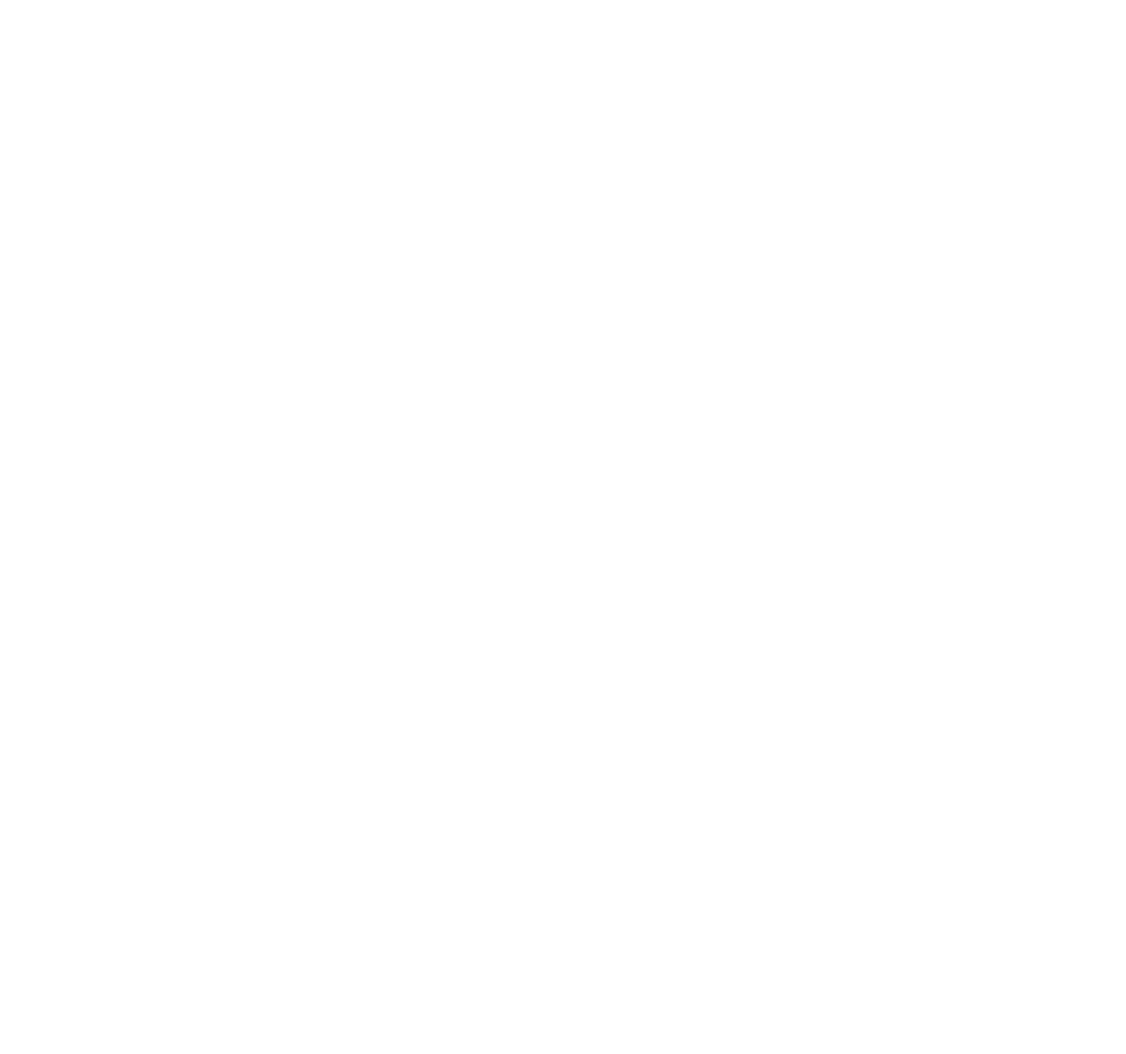
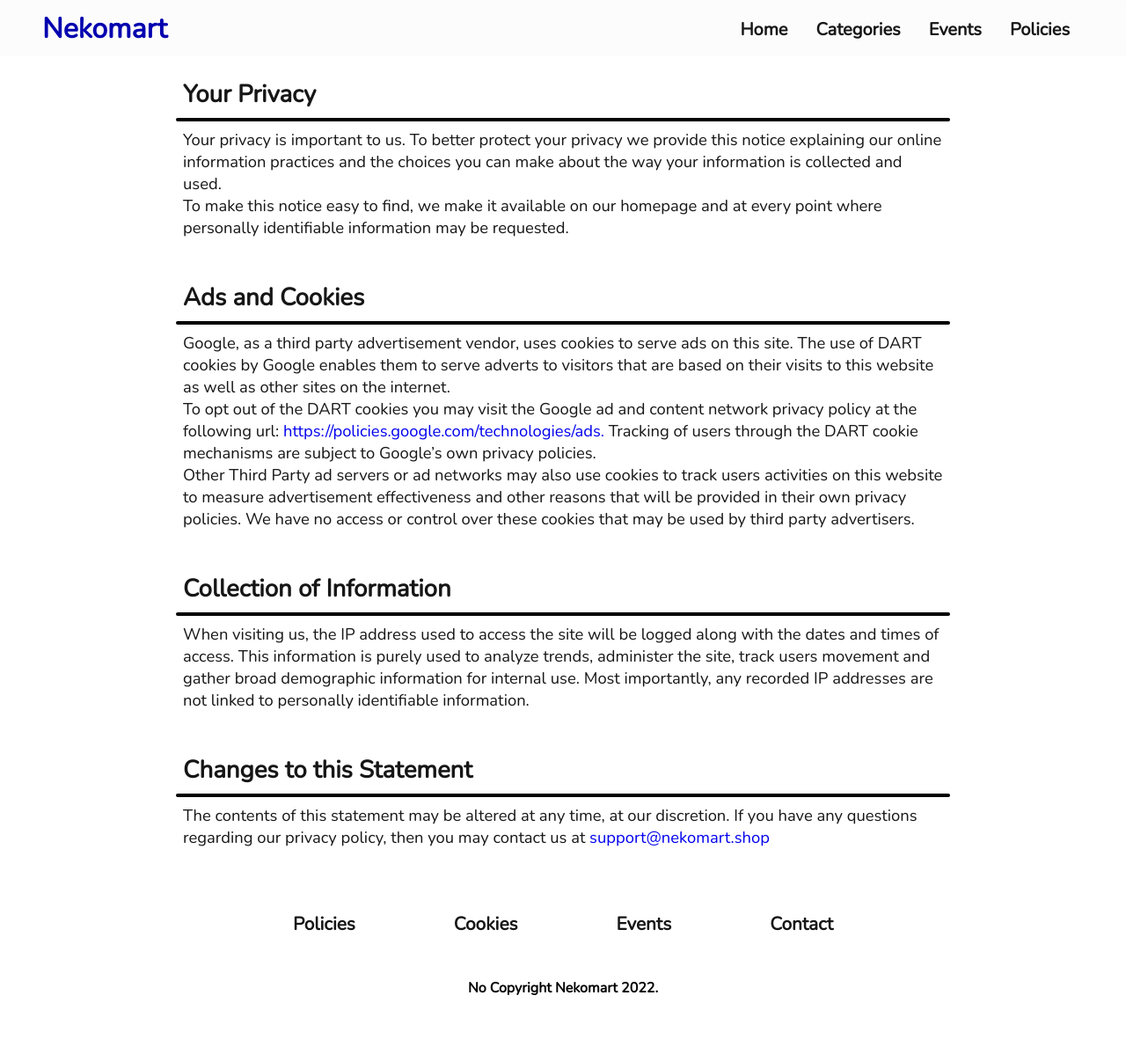
Before and after one commit to originlimit/nekomart, a plain HTML site: page pages/policies.html in a window 1280 px wide. Shown: the whole page at 88% size. Before the commit the page ends 800 px from the top, so only its background shows below. Drawn offline with Linux system fonts and the light colour scheme.

Commit message:
added and finished policies page

```diff
--- a/pages/policies.html
+++ b/pages/policies.html
@@ -0,0 +1,76 @@
+<!DOCTYPE html>
+<html lang="en-US">
+<head>
+    <meta charset="UTF-8">
+    <meta name="viewport" content="width=device-width, initial-scale=1.0">
+    <title>Nekomart — Policies</title>
+    <link rel="stylesheet" type="text/css" href="/styles/main.css">
+    <link rel="stylesheet" href="/styles/policies.css">
+    <meta name="description" content="Nekomart's policies">
+    <link rel="shortcut icon" type="image/ico" href="/assets/favicon.ico"/>
+</head>
+<body>
+    <header class="header">
+        <nav class="navbar container" id="navbar">
+            <a href="/index.html" id="nav-logo">Nekomart</a>
+            <button onclick="menuToggle()" class="hamburger" id="hamburger">
+                <img alt="menu-button" src="/assets/hamburger-menu.svg">
+            </button>
+        </nav>
+        <ul class="nav-list container" id="nav-list">
+            <li class="nav-item-container"><a href="/index.html" class="nav-list-item">Home</a></li>
+            <li class="nav-item-container"><a href="#" class="nav-list-item">Categories</a></li>
+            <li class="nav-item-container"><a href="#" class="nav-list-item">Events</a></li>
+            <li class="nav-item-container"><a href="/pages/policies.html" class="nav-list-item">Policies</a></li>
+        </ul>
+    </header>
+    <div id="filler"></div>
+    <main id="policies" class="container main">
+        <section id="privacy" class="card">
+            <h1 class="content">Your Privacy</h1>
+            <h5>
+                <hr>
+            </h5>
+            <p class="content">Your privacy is important to us. To better protect your privacy we provide this notice explaining our online information practices and the choices you can make about the way your information is collected and used.
+            <br>
+            To make this notice easy to find, we make it available on our homepage and at every point where personally identifiable information may be requested.</p>
+        </section>
+        <section id="cookies" class="card">
+            <h1 class="content">Ads and Cookies</h1>
+            <h5>
+                <hr>
+            </h5>
+            <p class="content">Google, as a third party advertisement vendor, uses cookies to serve ads on this site. The use of DART cookies by Google enables them to serve adverts to visitors that are based on their visits to this website as well as other sites on the internet.
+            <br>
+            To opt out of the DART cookies you may visit the Google ad and content network privacy policy at the following url: <a href="https://policies.google.com/technologies/ads">https://policies.google.com/technologies/ads.</a> Tracking of users through the DART cookie mechanisms are subject to Google’s own privacy policies.
+            <br>
+            Other Third Party ad servers or ad networks may also use cookies to track users activities on this website to measure advertisement effectiveness and other reasons that will be provided in their own privacy policies. We have no access or control over these cookies that may be used by third party advertisers.</p>
+        </section>
+        <section id="info-collection" class="card">
+            <h1 class="content">Collection of Information</h1>
+            <h5>
+                <hr>
+            </h5>
+            <p class="content">When visiting us, the IP address used to access the site will be logged along with the dates and times of access. This information is purely used to analyze trends, administer the site, track users movement and gather broad demographic information for internal use. Most importantly, any recorded IP addresses are not linked to personally identifiable information.</p>
+        </section>
+        <section id="changes-contact" class="card">
+            <h1 class="content">Changes to this Statement</h1>
+            <h5>
+                <hr>
+            </h5>
+            <p class="content">The contents of this statement may be altered at any time, at our discretion.
+            If you have any questions regarding our privacy policy, then you may contact us at <a href="mailto:support@thisemailisntreal.shop">support@nekomart.shop</a></p>
+        </section>
+    </main>
+    <footer class="container footer">
+        <div class="container">
+            <a href="/pages/policies.html" class="footer-item">Policies</a>
+            <a href="/pages/policies.html#cookies" class="footer-item">Cookies</a>
+            <a href="#" class="footer-item">Events</a>
+            <a href="/pages/policies.html#changes-contact" class="footer-item">Contact</a>
+        </div>
+        <section id="copyright">No Copyright Nekomart 2022.</section>
+    </footer>
+    <script src="/scripts/menuToggle.js"></script>
+</body>
+</html>
--- /dev/null
+++ b/styles/policies.css
@@ -0,0 +1,32 @@
+.main {
+    flex-direction: column;
+    align-items: center;
+}
+
+body {
+    background-color: #ffffff;
+}
+
+.card {
+    color: var(--dark);
+    max-width: 60rem;
+    padding: 1rem 2.5rem;
+    font-size: 1.15rem;
+}
+
+hr {
+    height: .25rem;
+    background-color: black;
+    border-radius: .15rem;
+}
+
+.content {
+    margin: .5rem;
+}
+
+@media(max-width: 47rem){
+    .card {
+        padding: 1rem;
+        font-size: 1rem;
+    }
+}
```
Also changed, not shown: index.html (+6 -6 lines), assets/home/kitchen.jpeg (deleted), assets/home/market.jpeg (added), 1 other file.
